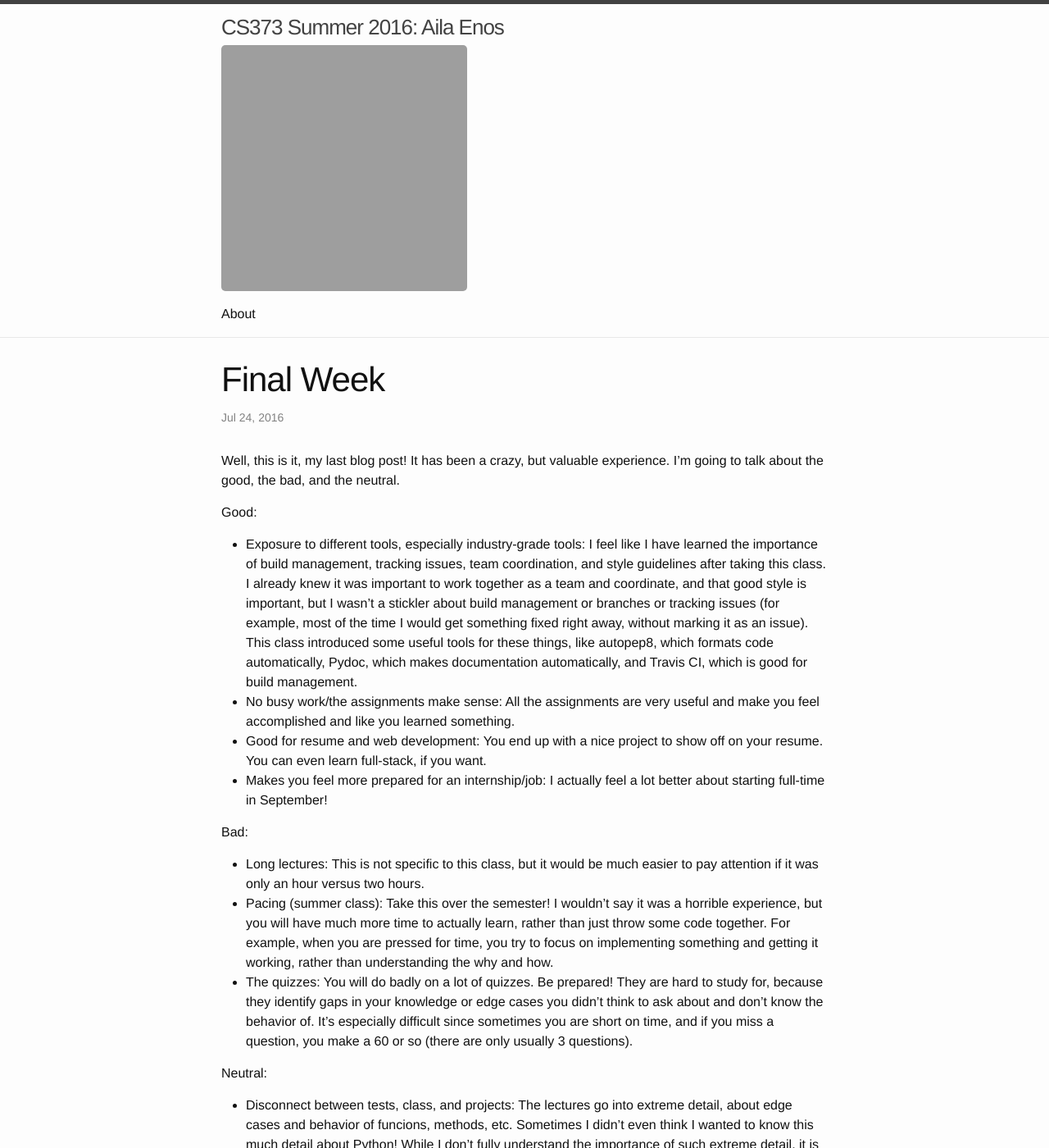
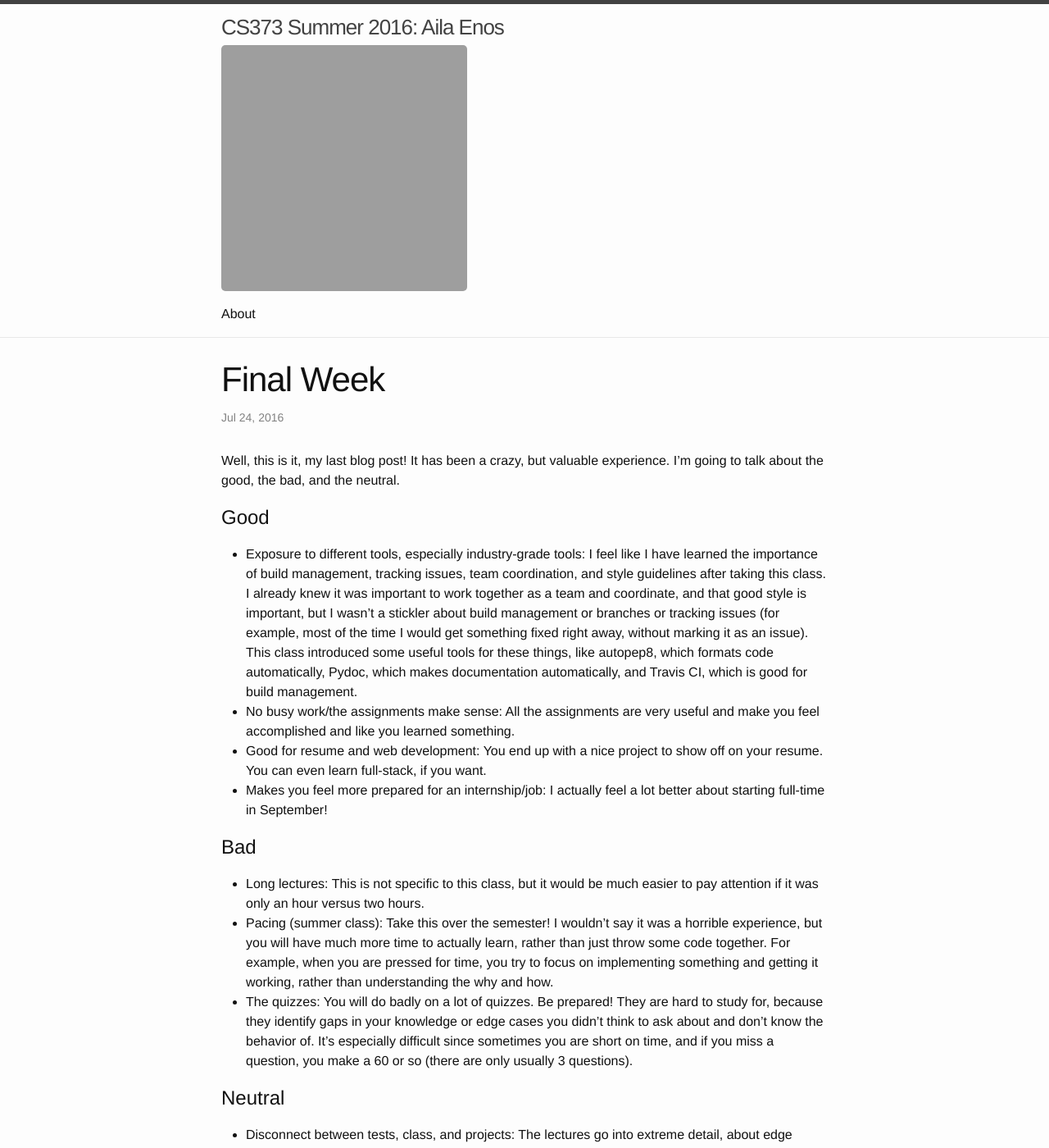
Before and after one commit to ailae/SWEblog, a Jekyll site: the page built from _posts/2015-07-24-final-week.md, in a window 1280 px wide and 1400 px high. Shown: the whole window at 82% size. Built offline with Jekyll 4.4.1, drawn with Linux system fonts in a browser that asks for light colours; part of the change alters nothing that is shown.

```diff
--- a/_posts/2015-07-24-final-week.md
+++ b/_posts/2015-07-24-final-week.md
@@ -6,16 +6,16 @@ date:   2016-07-24 7:14 -0500
 
 Well, this is it, my last blog post! It has been a crazy, but valuable experience. I'm going to talk about the good, the bad, and the neutral.
 
-Good:
+# Good
 * Exposure to different tools, especially industry-grade tools: I feel like I have learned the importance of build management, tracking issues, team coordination, and style guidelines after taking this class. I already knew it was important to work together as a team and coordinate, and that good style is important, but I wasn't a stickler about build management or branches or tracking issues (for example, most of the time I would get something fixed right away, without marking it as an issue). This class introduced some useful tools for these things, like autopep8, which formats code automatically, Pydoc, which makes documentation automatically, and Travis CI, which is good for build management.
 * No busy work/the assignments make sense: All the assignments are very useful and make you feel accomplished and like you learned something.
 * Good for resume and web development: You end up with a nice project to show off on your resume. You can even learn full-stack, if you want.
 * Makes you feel more prepared for an internship/job: I actually feel a lot better about starting full-time in September!
 
-Bad:
+# Bad
 * Long lectures: This is not specific to this class, but it would be much easier to pay attention if it was only an hour versus two hours.
 * Pacing (summer class): Take this over the semester! I wouldn't say it was a horrible experience, but you will have much more time to actually learn, rather than just throw some code together. For example, when you are pressed for time, you try to focus on implementing something and getting it working, rather than understanding the why and how.
 * The quizzes: You will do badly on a lot of quizzes. Be prepared! They are hard to study for, because they identify gaps in your knowledge or edge cases you didn't think to ask about and don't know the behavior of. It's especially difficult since sometimes you are short on time, and if you miss a question, you make a 60 or so (there are only usually 3 questions).
 
-Neutral:
+# Neutral
 * Disconnect between tests, class, and projects: The lectures go into extreme detail, about edge cases and behavior of funcions, methods, etc. Sometimes I didn't even think I wanted to know this much detail about Python! While I don't fully understand the importance of such extreme detail, it is interesting and I do see how if you didn't know enough about what code you're using, you could make a mistake that would be hard to identify. However, the tests are usually more generic and less detailed and focus on writing code. The projects have to do with making a web application, including a database. The tests and projects feel useful, though I'm not completely convinced about the lectures.
```
